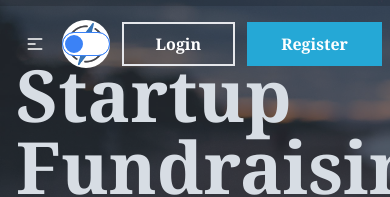
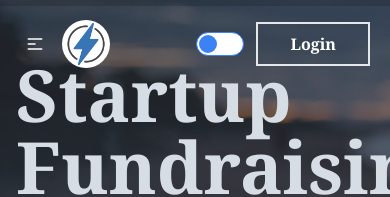
Before and after one commit to HabiburRahman02/a10_fund_web_client, a React (Vite) app: page / in a window 390 px wide. Shown: the top 197 px of the page. Built offline with nearby package versions, Linux system fonts and the light colour scheme; no server answers.

Commit message:
navbar update

```diff
--- a/src/pages/Shared/Navbar/Navbar.jsx
+++ b/src/pages/Shared/Navbar/Navbar.jsx
@@ -106,7 +106,7 @@ const Navbar = () => {
                                     </button>
                                 </Link>
                                 <Link to='/register'>
-                                    <button className="py-2 px-8  text-white font-bold border-[2px] bg-[rgb(37,168,214)] border-transparent hover:border-[2px] hover:border-white hover:bg-transparent transition-all">
+                                    <button className="py-2 px-8 hidden md:block text-white font-bold border-[2px] bg-[rgb(37,168,214)] border-transparent hover:border-[2px] hover:border-white hover:bg-transparent transition-all">
                                         Register
                                     </button>
                                 </Link>
```
